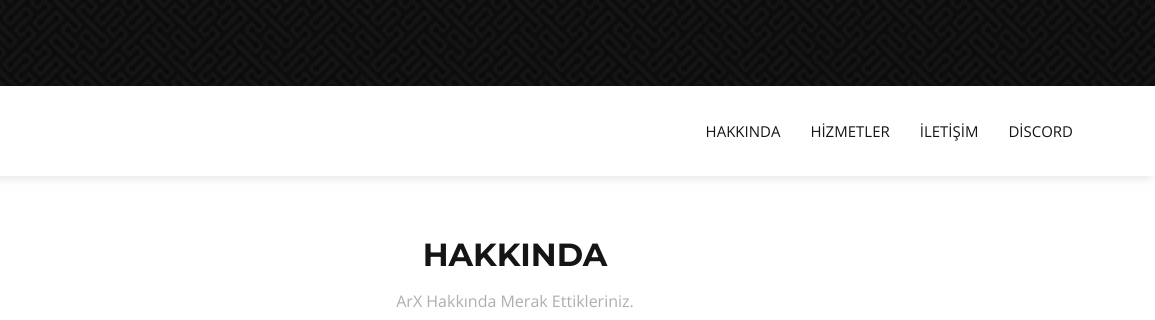
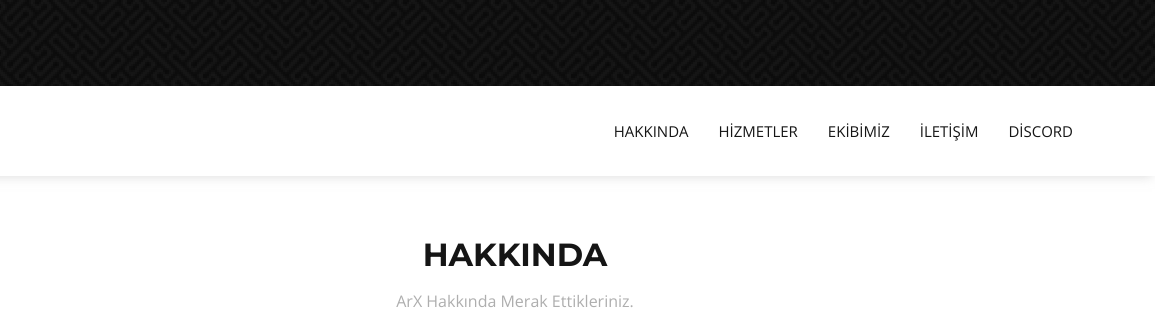
Before and after one commit to arxsoftr/arxdevelopers.github.io, a plain HTML site: page index.html in a window 1280 px wide. Shown: the part 714-1034 px from the top of the page, 125-1280 px from the left. Drawn offline with nearby package versions, Linux system fonts and the light colour scheme.

Commit message:
Update index.html

```diff
--- a/index.html
+++ b/index.html
@@ -47,6 +47,7 @@
         <ul>
           <li><a class="nav-link scrollto" href="#hakkinda">Hakkında</a></li>
           <li><a class="nav-link scrollto" href="#hizmetler">Hizmetler</a></li>
+          <li><a class="nav-link scrollto" href="#ekibimiz">Ekibimiz</a></li>
           <li><a class="nav-link scrollto" href="#iletisim">İletişim</a></li>
           <li><a class="nax-lin- scrollto" href="https://discord.gg/Vwn3Yb6VWt"></i>Discord</a></li>
         </ul>
```
